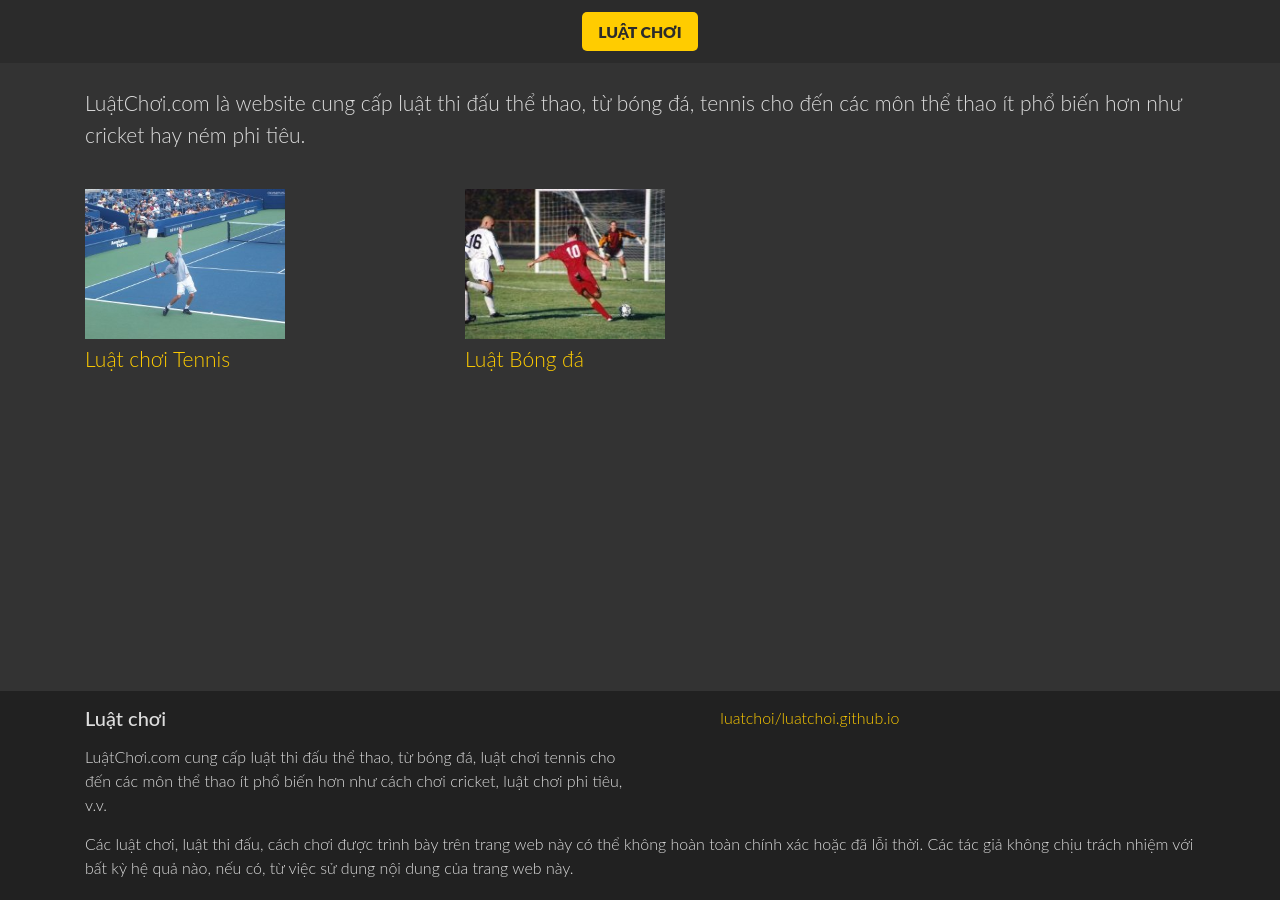
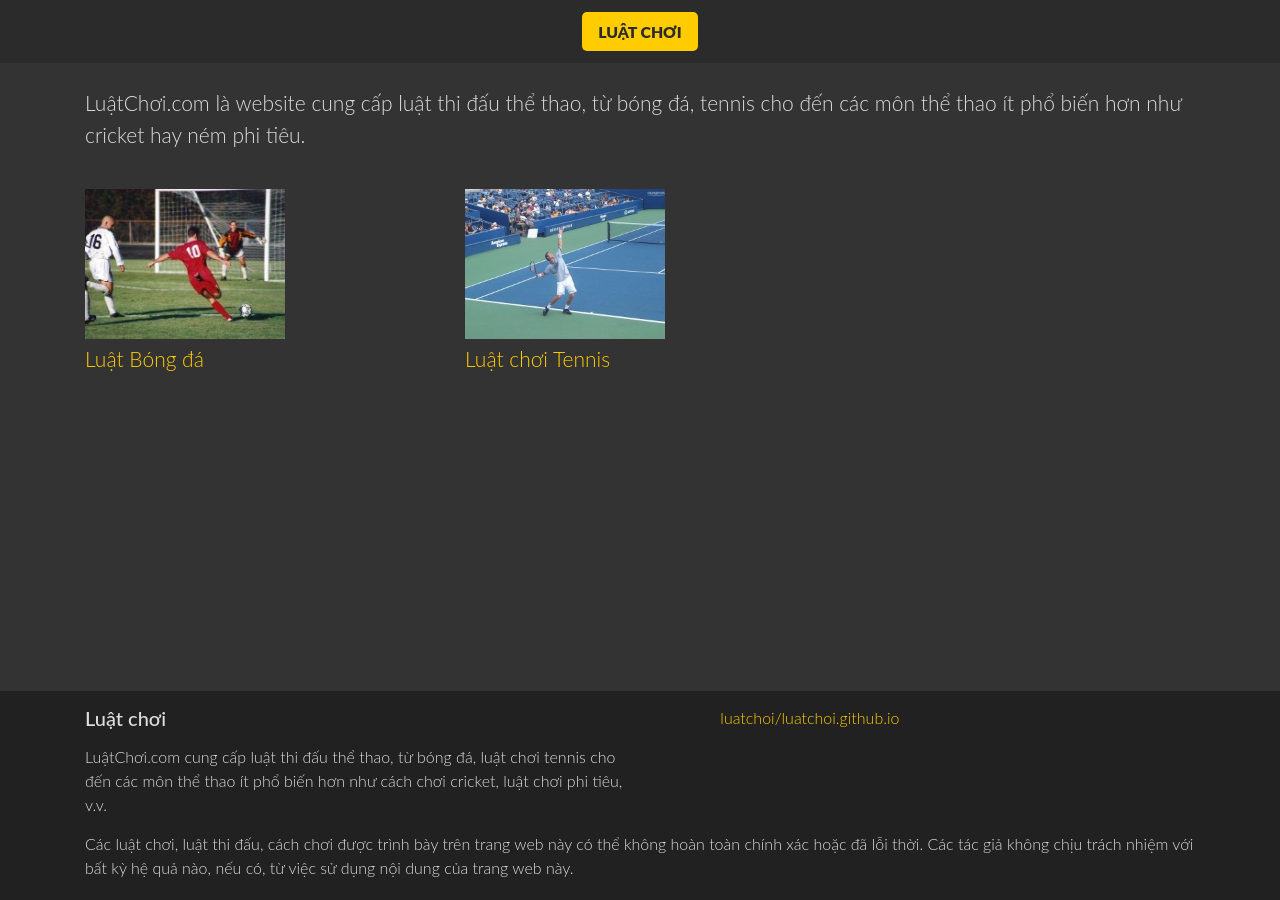
Before and after one commit to luatchoi/luatchoi.github.io, a Jekyll site: the page built from index.html, in a window 1280 px wide. Built offline with Jekyll 4.4.1, drawn with Linux system fonts in a browser that asks for light colours; some web fonts are replaced; the list of posts is cut into pages by our own code.

Commit message:
Added weight property of post, used for sorting on the index page

```diff
--- a/_layouts/home.html
+++ b/_layouts/home.html
@@ -14,9 +14,10 @@ layout: default
   {{ content }}
 
   {%- if site.posts.size > 0 -%}
+  {% assign sorted_posts = site.posts | sort:"weight" %}
     <div class="row pt-3">
       <ul class="post-list pl-0 w-100">
-        {%- for post in site.posts -%}
+        {%- for post in sorted_posts -%}
         <li class="float-left col-lg-4 col-md-4 col-sm-2 mt-2">
             <a href="{{ post.url | relative_url }}" class="post-link">
               <img src="{{ post.thumbnail }}" class="img-fluid" title="{{ post.title}}" alt="{{ post.title}}" width="200">
--- a/_posts/2020-03-15-luat-choi-bong-da.html
+++ b/_posts/2020-03-15-luat-choi-bong-da.html
@@ -1,6 +1,7 @@
 ---
 layout: post
 title:  "Luật Bóng đá"
+weight: 10
 thumbnail: "/assets/img/bong-da.jpg"
 date:   2020-03-15 08:00:00 +0700
 ---
--- a/_posts/2020-03-15-luat-choi-tennis.html
+++ b/_posts/2020-03-15-luat-choi-tennis.html
@@ -1,6 +1,7 @@
 ---
 layout: post
 title:  "Luật chơi Tennis"
+weight: 20
 category: "Thể thao"
 thumbnail: "/assets/img/tennis.jpg"
 date:   2020-03-15 08:00:00 +0700
```
